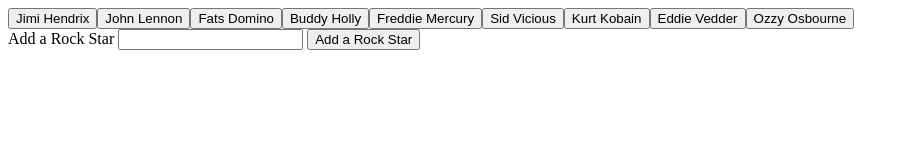
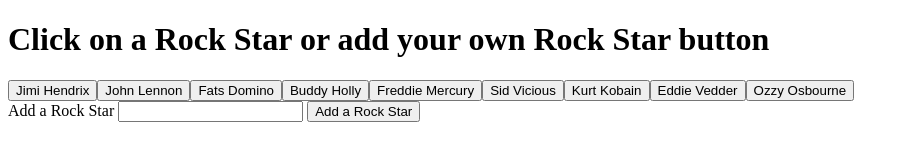
Before and after one commit to charlescollings/GiphyPage, a plain HTML site: page index.html in a window 1280 px wide. Shown: the whole page, without its empty margins (0-909 px from the left). Drawn offline with nearby package versions, Linux system fonts and the light colour scheme.

Commit message:
Added user instructions to page

```diff
--- a/index.html
+++ b/index.html
@@ -11,6 +11,7 @@
 <body>
     <!-- create intitial state screen -->
     <!-- buttons across top of screen -->
+    <h1>Click on a Rock Star or add your own Rock Star button</h1>
     <div id="buttons"></div>
     <form class="button-form">
         <label for="topic-input">Add a Rock Star</label>
```
